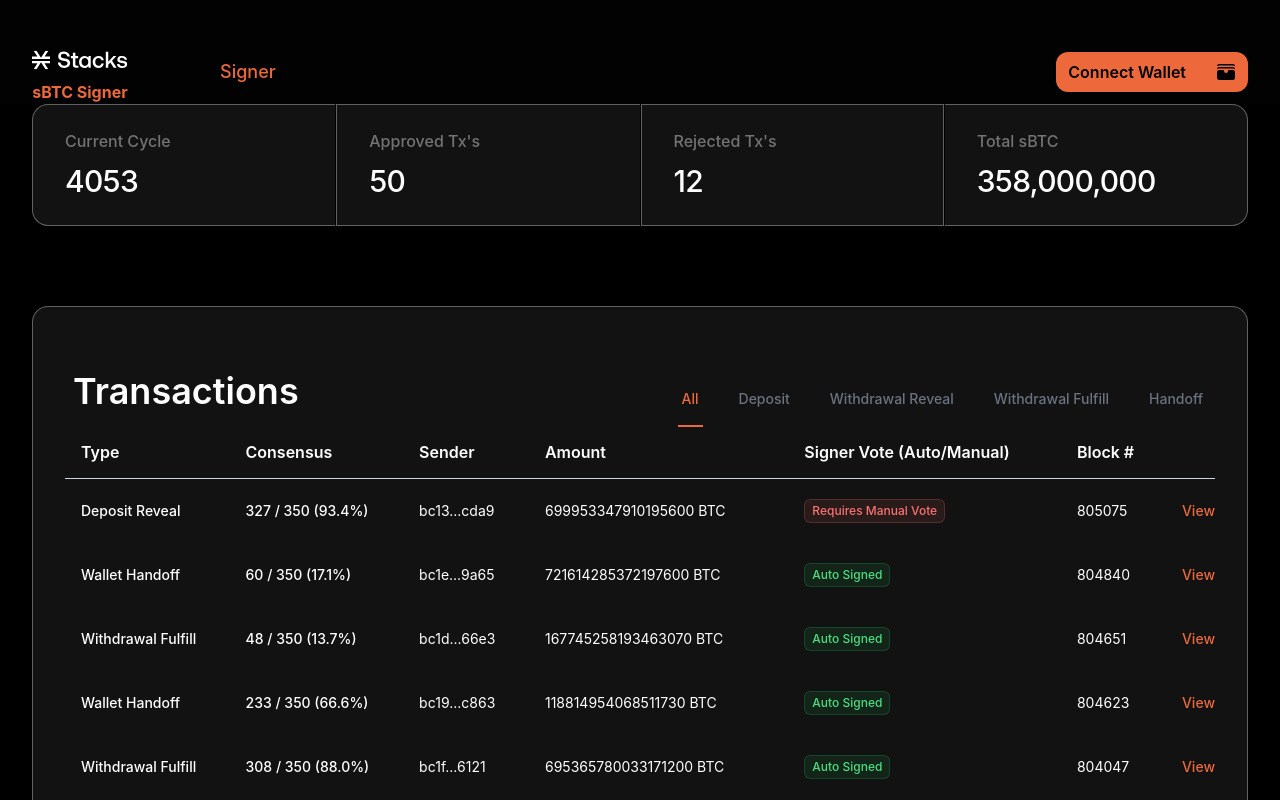
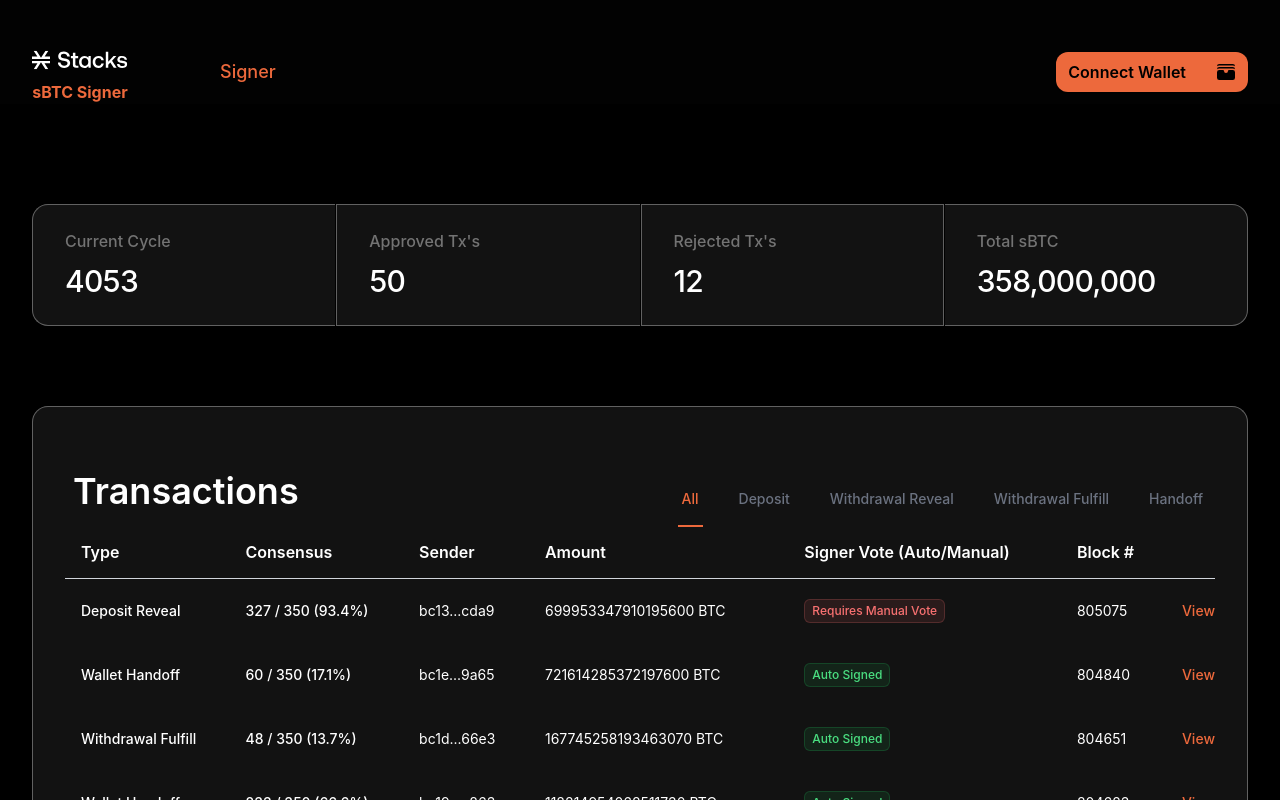
Before and after one commit to setbern/sbtc-web-signer, a Next.js app: page / in a window 1280 px wide. Shown: the top 800 px of the page. Built offline with nearby package versions, Linux system fonts and the light colour scheme.

Commit message:
filter padding

```diff
--- a/src/comp/HomeDashboard.tsx
+++ b/src/comp/HomeDashboard.tsx
@@ -160,8 +160,8 @@
   };
   return (
     <>
-      {/* <div className="py-5 pt-20 ">
-        <div className="mx-auto max-w-7xl px-4 flex flex-wrap justify-end items-center gap-6 sm:flex-nowrap sm:px-6 lg:px-8">
+      <div className="py-5 pt-20 ">
+        {/* <div className="mx-auto max-w-7xl px-4 flex flex-wrap justify-end items-center gap-6 sm:flex-nowrap sm:px-6 lg:px-8">
           <div className="order-last flex justify-end w-full gap-x-8 text-sm font-semibold leading-6 sm:order-none sm:w-auto sm:pl-6 sm:leading-7">
             <a
               onClick={() => setDateRange(0)}
@@ -191,8 +191,8 @@
               All-time
             </a>
           </div>
-        </div>
-      </div> */}
+        </div> */}
+      </div>
 
       <DashboardStats />
       <TransactionHistory />
```
